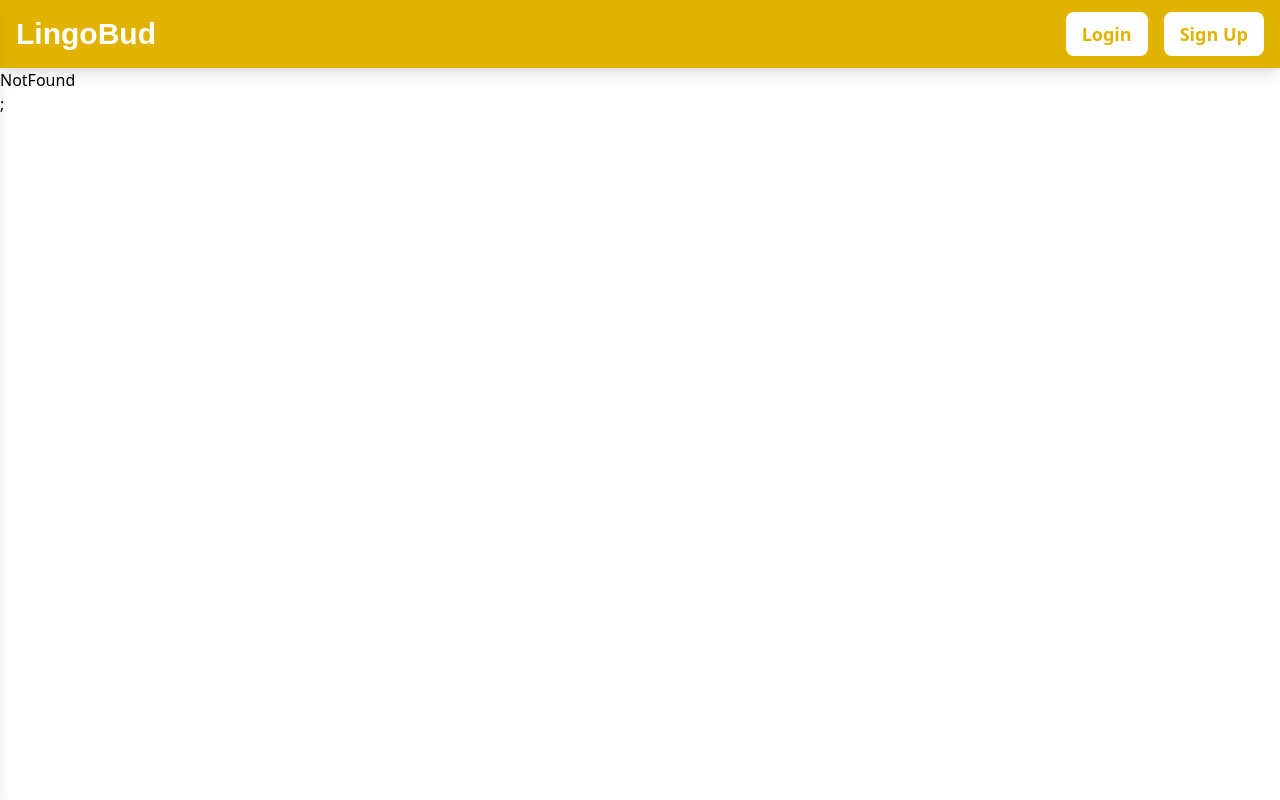
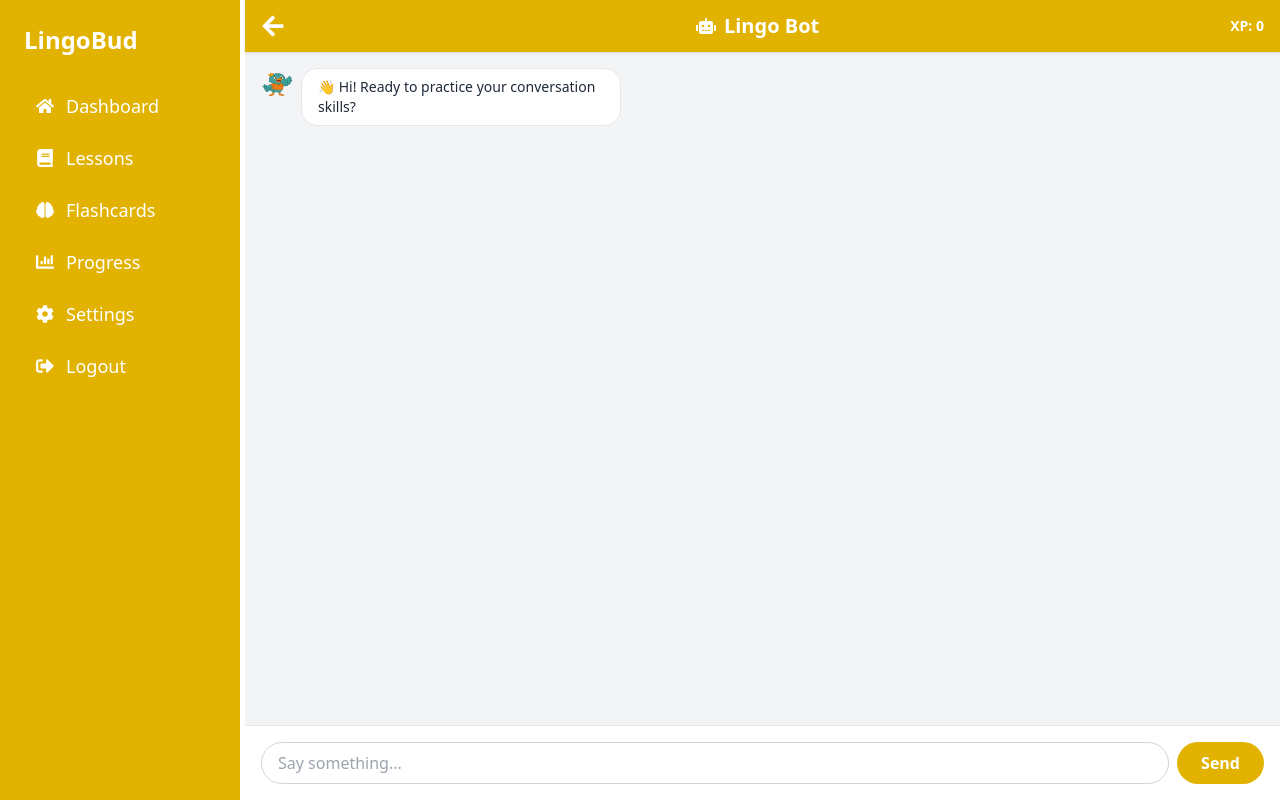
Before and after one commit to Teejay2009-dot-boop/lingo-app-demo, a React (Vite) app: page /chat in a window 1280 px wide. Built offline with nearby package versions, Linux system fonts and the light colour scheme.

Commit message:
Added ChatBotUi design model template

```diff
--- a/package.json
+++ b/package.json
@@ -11,6 +11,7 @@
   },
   "dependencies": {
     "aos": "^2.3.4",
+    "firebase": "^12.0.0",
     "framer-motion": "^12.23.9",
     "lottie-react": "^2.4.1",
     "react": "^19.1.0",
--- a/src/App.jsx
+++ b/src/App.jsx
@@ -10,6 +10,7 @@ import { Progress } from "./pages/Progress";
 import Section from "./pages/Section";
 import LessonDisplay from "./pages/LessonDisplay";
 import LessonMap from "./pages/LessonMap";
+import ChatBotUI from "./pages/ChatBotUi";
 
 function App() {
   return (
@@ -25,6 +26,9 @@ function App() {
           <Route path="*" element={<NotFound />} />
           <Route path="/lessons/section" element={<Section />}></Route>
           <Route path="/lessons/section/learn" element={<LessonMap />} />
+          <Route path="/chat" element={<ChatBotUI />} />
+
+          {/* Dynamic route for lesson display */}
           <Route
             path="/lessons/section/learn/:lessonId"
             element={<LessonDisplay />}
--- a/src/components/LessonCards/MatchImageToWord.jsx
+++ b/src/components/LessonCards/MatchImageToWord.jsx
@@ -1,5 +1,5 @@
-import React, { useState } from "react";
-import image from '../../assets/IMG-20250724-WA0115-removebg-preview.png'
+import React, { useEffect, useState } from "react";
+import image from "../../assets/IMG-20250724-WA0115-removebg-preview.png";
 
 const MatchImageToWord = ({ data, onAnswer, disabled, isAnswered }) => {
   const [selected, setSelected] = useState(null);
@@ -10,6 +10,11 @@ const MatchImageToWord = ({ data, onAnswer, disabled, isAnswered }) => {
     const isCorrect = option === data.answer;
     onAnswer(isCorrect);
   };
+
+  // ✅ Reset selected when data changes (new question)
+  useEffect(() => {
+    setSelected(null);
+  }, [data]);
 
   return (
     <div className="bg-white rounded-lg p-6 max-w-[700px] mx-auto text-center shadow">
--- a/src/components/LessonCards/TypeWhatYouHear.jsx
+++ b/src/components/LessonCards/TypeWhatYouHear.jsx
@@ -1,4 +1,4 @@
-import React, { useState, useRef } from "react";
+import React, { useEffect, useRef, useState } from "react";
 
 const TypeWhatYouHear = ({ data, onAnswer, disabled, isAnswered }) => {
   const [input, setInput] = useState("");
@@ -8,10 +8,18 @@ const TypeWhatYouHear = ({ data, onAnswer, disabled, isAnswered }) => {
   const handleSubmit = () => {
     if (submitted || disabled) return;
 
-    const isCorrect = input.trim().toLowerCase() === data.correct_answer.trim().toLowerCase();
+    const isCorrect =
+      input.trim().toLowerCase() === data.correct_answer.trim().toLowerCase();
+
     setSubmitted(true);
     onAnswer(isCorrect);
   };
+
+  // ✅ Reset state when a new question is loaded
+  useEffect(() => {
+    setInput("");
+    setSubmitted(false);
+  }, [data]); // triggers on question change
 
   return (
     <div className="bg-white rounded-lg p-6 max-w-[700px] mx-auto text-center shadow-md">
@@ -19,7 +27,7 @@ const TypeWhatYouHear = ({ data, onAnswer, disabled, isAnswered }) => {
 
       <button
         onClick={() => audioRef.current && audioRef.current.play()}
-        className="border border-amber rounded-2xl px-20 lg:px-28 py-16 text-black mb-6 cursor-pointer transition"
+        className="border border-amber rounded-2xl px-28 py-16 text-black mb-6 cursor-pointer transition"
         disabled={disabled}
       >
         🔊 Play Audio
@@ -42,20 +50,6 @@ const TypeWhatYouHear = ({ data, onAnswer, disabled, isAnswered }) => {
       >
         Submit
       </button>
-
-      {submitted && (
-        <p
-          className={`mt-4 text-lg font-semibold ${
-            input.trim().toLowerCase() === data.correct_answer.trim().toLowerCase()
-              ? "text-green-600"
-              : "text-red-600"
-          }`}
-        >
-          {/* {input.trim().toLowerCase() === data.correct_answer.trim().toLowerCase()
-            ? "✅ Correct!"
-            : `❌ Incorrect! Answer: ${data.correct_answer}`} */}
-        </p>
-      )}
     </div>
   );
 };
--- /dev/null
+++ b/src/firebase/app.js
@@ -0,0 +1,3 @@
+import {auth} from './config/firebase'
+
+console.log('Firebase Auth is Working: ',auth )
--- /dev/null
+++ b/src/firebase/config/firebase.js
@@ -0,0 +1,24 @@
+// Import the functions you need from the SDKs you need
+import { initializeApp } from "firebase/app";
+import { getAnalytics } from "firebase/analytics";
+// TODO: Add SDKs for Firebase products that you want to use
+// https://firebase.google.com/docs/web/setup#available-libraries
+
+// Your web app's Firebase configuration
+// For Firebase JS SDK v7.20.0 and later, measurementId is optional
+const firebaseConfig = {
+  apiKey: "AIzaSyC96i7Uy2NCt5JaOZpd_F9Rgnh_OFNSvuM",
+  authDomain: "lingoapp-22ef3.firebaseapp.com",
+  projectId: "lingoapp-22ef3",
+  storageBucket: "lingoapp-22ef3.firebasestorage.app",
+  messagingSenderId: "995907048374",
+  appId: "1:995907048374:web:159efa5a9226c12e6ba717",
+  measurementId: "G-2Z2T3J5591"
+};
+
+// Initialize Firebase
+const app = initializeApp(firebaseConfig);
+const analytics = getAnalytics(app);
+
+export const auth = getAuth(app)
+export const db = getFirestore(app);
--- /dev/null
+++ b/src/pages/ChatBotUi.jsx
@@ -0,0 +1,101 @@
+import React, { useState, useEffect } from "react";
+import { FaArrowLeft, FaRobot } from "react-icons/fa";
+import { Link } from "react-router-dom";
+import mascot from "../assets/IMG-20250724-WA0115-removebg-preview.png";
+import DashboardLayout from "../components/dashboard/DashboardLayout";
+
+const ChatBotUI = () => {
+  const [messages, setMessages] = useState([
+    { from: "bot", text: "👋 Hi! Ready to practice your conversation skills?" },
+  ]);
+  const [input, setInput] = useState("");
+  const [isBotTyping, setIsBotTyping] = useState(false);
+  const [xp, setXp] = useState(0);
+
+  const sendMessage = () => {
+    if (!input.trim()) return;
+
+    const userMessage = { from: "user", text: input };
+    setMessages((prev) => [...prev, userMessage]);
+    setInput("");
+    setIsBotTyping(true);
+
+    // Simulate bot thinking delay
+    setTimeout(() => {
+      const botReply = { from: "bot", text: "💬 Nice! Let’s continue practicing." };
+      setMessages((prev) => [...prev, botReply]);
+      setIsBotTyping(false);
+      setXp((prev) => prev + 5); // XP for each message
+    }, 1000);
+  };
+
+  return (
+    <DashboardLayout>
+        <div className="min-h-screen bg-gray-100 flex flex-col">
+      {/* Header */}
+      <div className="flex items-center justify-between bg-amber text-white px-4 py-3 shadow">
+        <Link to="/lessons">
+          <FaArrowLeft className="text-2xl cursor-pointer" />
+        </Link>
+        <h2 className="text-xl font-semibold flex items-center gap-2">
+          <FaRobot /> Lingo Bot
+        </h2>
+        <p className="text-sm font-semibold">XP: {xp}</p>
+      </div>
+
+      {/* Messages */}
+      <div className="flex-1 overflow-y-auto p-4 space-y-4">
+        {messages.map((msg, index) => (
+          <div
+            key={index}
+            className={`flex ${msg.from === "user" ? "justify-end" : "justify-start"}`}
+          >
+            {msg.from === "bot" && (
+              <img src={mascot} alt="Bot" className="w-8 h-8 rounded-full mr-2" />
+            )}
+            <div
+              className={`px-4 py-2 rounded-2xl max-w-xs text-sm ${
+                msg.from === "user"
+                  ? "bg-amber text-white"
+                  : "bg-white text-gray-800 border border-gray-200"
+              }`}
+            >
+              {msg.text}
+            </div>
+          </div>
+        ))}
+
+        {/* Bot Typing */}
+        {isBotTyping && (
+          <div className="flex items-center">
+            <img src={mascot} alt="Bot" className="w-8 h-8 rounded-full mr-2" />
+            <div className="px-3 py-1 bg-white rounded-2xl border text-gray-500 text-sm">
+              Typing...
+            </div>
+          </div>
+        )}
+      </div>
+
+      {/* Input */}
+      <div className="p-4 border-t bg-white flex gap-2">
+        <input
+          type="text"
+          placeholder="Say something..."
+          value={input}
+          onChange={(e) => setInput(e.target.value)}
+          onKeyDown={(e) => e.key === "Enter" && sendMessage()}
+          className="flex-1 border border-gray-300 px-4 py-2 rounded-full focus:outline-none"
+        />
+        <button
+          onClick={sendMessage}
+          className="bg-amber text-white px-6 py-2 rounded-full font-semibold"
+        >
+          Send
+        </button>
+      </div>
+    </div>
+    </DashboardLayout>
+  );
+};
+
+export default ChatBotUI;
--- a/src/pages/Lesson.jsx
+++ b/src/pages/Lesson.jsx
@@ -6,22 +6,39 @@ import island from "../assets/Rockremovebg-preview.png";
 import users from "../data/user";
 import DashboardLayout from "../components/dashboard/DashboardLayout";
 import { Link } from "react-router-dom";
-import { FaBell, FaCog, FaHeart, FaWallet, FaArrowCircleLeft } from "react-icons/fa";
+import mascot from '../assets/IMG-20250724-WA0115-removebg-preview.png'
+import { Navigate } from "react-router-dom";
+import {
+  FaBell,
+  FaCog,
+  FaHeart,
+  FaWallet,
+  FaArrowCircleLeft,
+  FaRobot,
+  FaShopify,
+  FaGamepad
+} from "react-icons/fa";
 
 export const Lesson = () => {
   return (
     <>
-      <div className="min-h-screen bg-cover bg-center lesson-container">
+
+
+      <div className=" bg-cover bg-center lesson-container">
         {/* Centered Content Goes Here */}
 
         <div className="text-amber flex fixed top-0 justify-between  p-3 w-full items-center text-2xl">
-          <Link to={'/dashboard'}>
-          <FaArrowCircleLeft/></Link>
+          <Link to={"/dashboard"}>
+            <FaArrowCircleLeft />
+          </Link>
 
           <FaCog />
           <div className="">
             <Link to={"/lessons/section"}>
-             <button className=" bg-gray-900 border-amber border rounded-3xl  py-2 px-4">MoonStone</button></Link>
+              <button className=" bg-gray-900 border-amber border rounded-3xl  py-2 px-4">
+                MoonStone
+              </button>
+            </Link>
           </div>
           <FaWallet />
           <FaBell />
@@ -38,7 +55,18 @@ export const Lesson = () => {
           </div> */}
         </div>
         <div className="flex items-center justify-center min-h-screen">
-          <img src={island} alt="" />
+         <img src={island} alt="island" className="w-full max-w-md object-contain" />
+
+        </div>
+        <div className="fixed  top-[300px] xl:top-[250px] lg:top-[200px] left-0 border border-amber bg-gray-900 flex flex-col py-3 h-64 px-2 text-3xl rounded-full ml-2 lg:ml-6 justify-around text-amber">
+            <Link to={"/chat"}>
+            <FaRobot  className="cursor-pointer hover:text-white tranition ease-in duration-300" /></Link>
+            <FaShopify className="cursor-pointer hover:text-white tranition ease-in duration-300" />
+            <FaGamepad className="cursor-pointer hover:text-white tranition ease-in duration-300"/>
+</div>
+
+        <div className=" text-amber fixed bottom-0 right-0 items-start">
+          <img src={mascot} style={{width:'10rem'}} alt="" />
         </div>
       </div>
     </>
```
Also changed, not shown: 1 other file (tests, documents, lock files or other folders).
